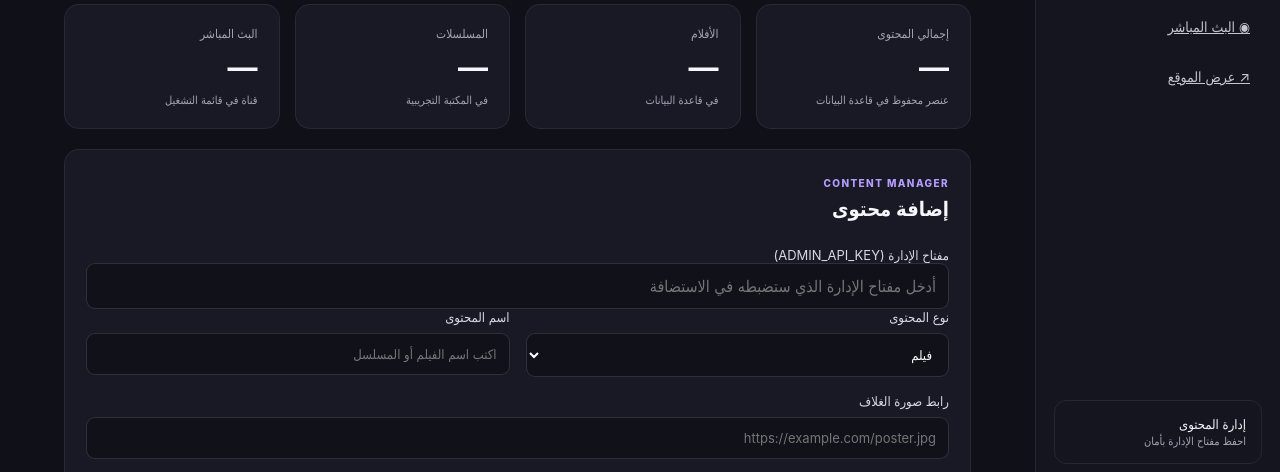
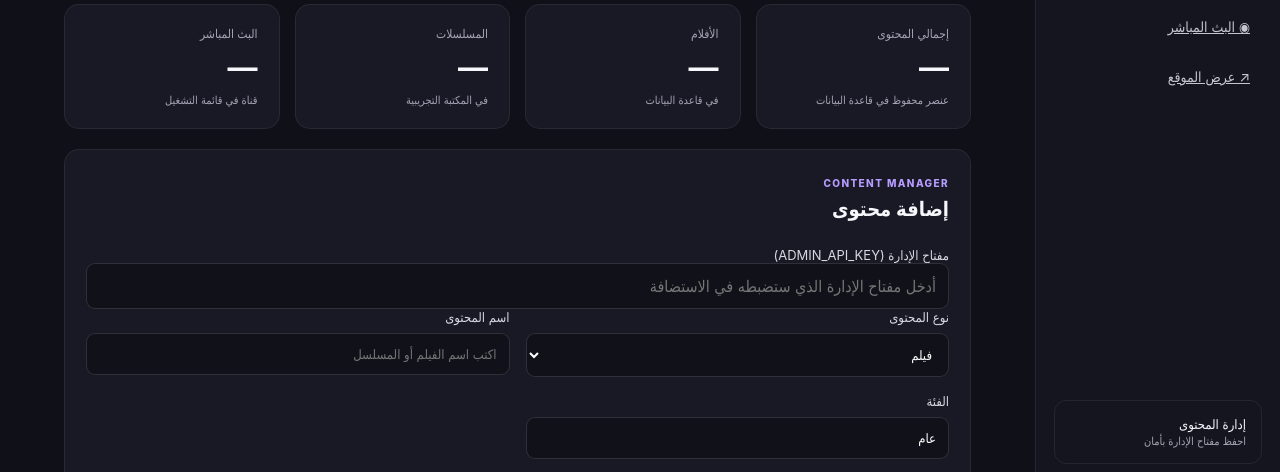
Before and after one commit to Abboudgg/CASS-TV, a website: page public/admin.html in a window 1280 px wide. Shown: the part 308-780 px from the top of the page. Drawn offline with Linux system fonts and the light colour scheme; no server answers.

Commit message:
Add category field to content manager

```diff
--- a/public/admin.html
+++ b/public/admin.html
@@ -42,6 +42,7 @@
         <div class="form-grid">
           <label>نوع المحتوى<select id="type"><option value="movie">فيلم</option><option value="series">مسلسل</option><option value="live">بث مباشر</option></select></label>
           <label>اسم المحتوى<input id="title" required maxlength="100" placeholder="اكتب اسم الفيلم أو المسلسل"></label>
+          <label>الفئة<input id="category" maxlength="60" value="عام" placeholder="مثال: أكشن، كوميدي، دراما"></label>
           <label class="wide">رابط صورة الغلاف<input id="poster" type="url" placeholder="https://example.com/poster.jpg"></label>
           <label class="wide">رابط الفيديو أو البث<input id="stream" type="url" placeholder="https://example.com/video.mp4"></label>
           <label class="wide">وصف المحتوى<textarea id="description" rows="3" maxlength="500" placeholder="نبذة قصيرة عن المحتوى"></textarea></label>
```
